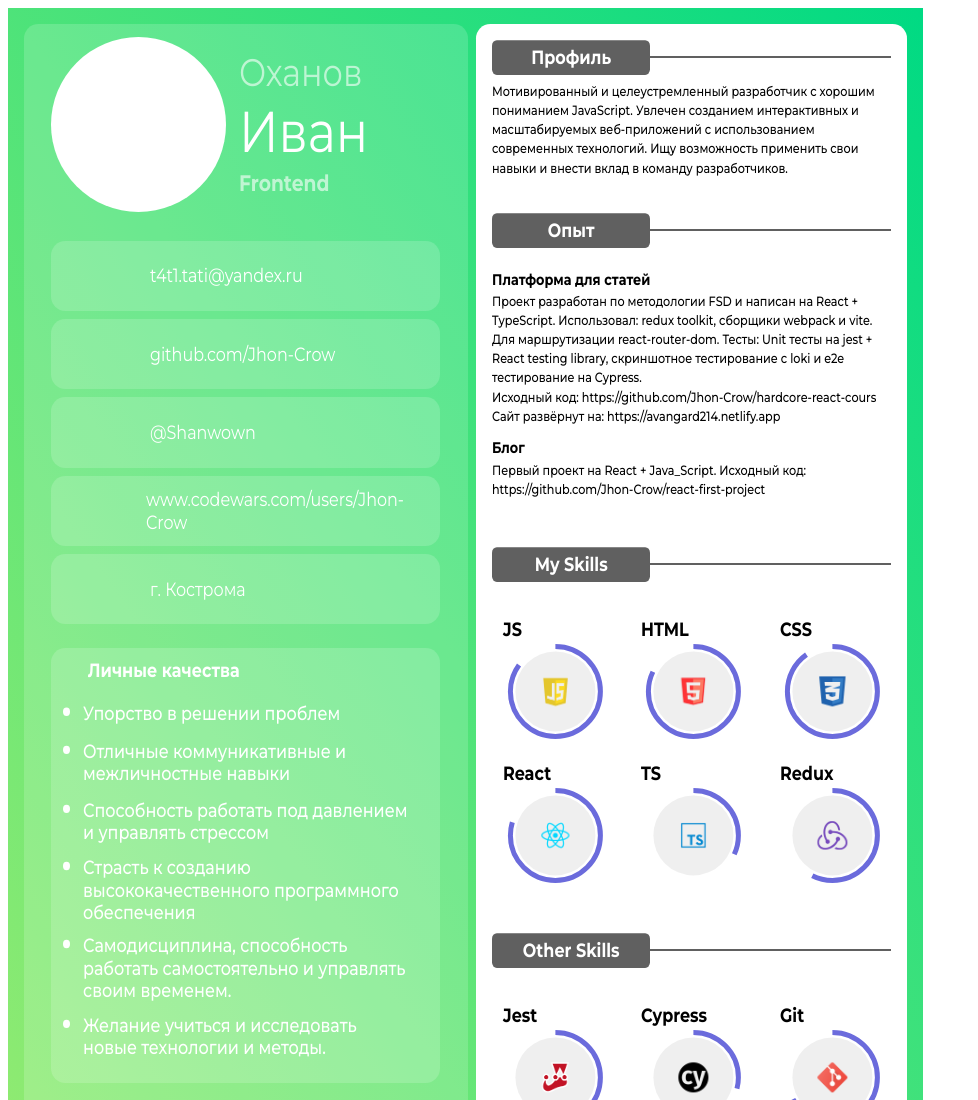
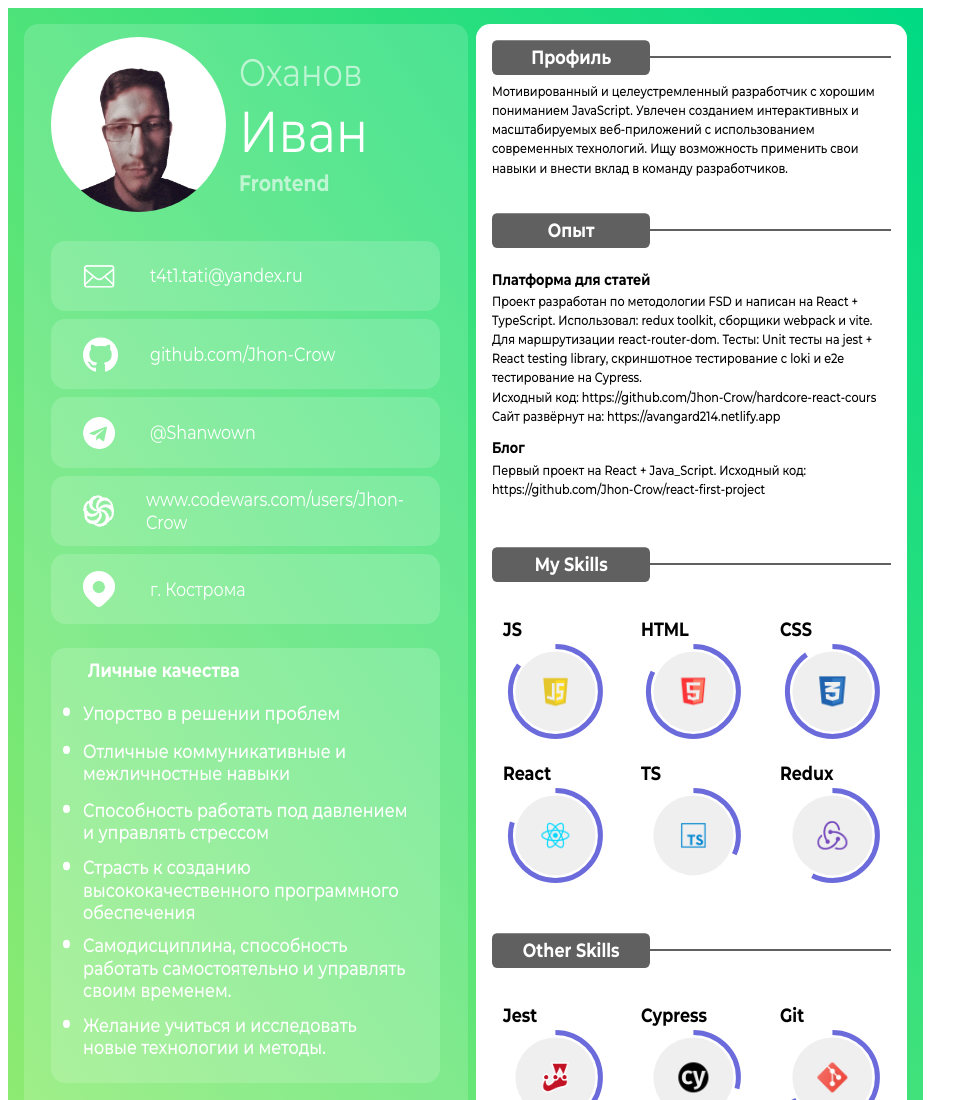
Before and after one commit to Jhon-Crow/Resume_2024, a plain HTML site: page index.html in a window 1280 px wide. Shown: the top 1100 px of the page, without its empty margins (0-978 px from the left). Drawn offline with Linux system fonts and the light colour scheme; the site is published under a folder, as on GitHub Pages, so addresses that start at the root find nothing.

Commit message:
fix imgs path

```diff
--- a/css/main.css
+++ b/css/main.css
@@ -140,22 +140,22 @@ circle:nth-child(1) {
 }
 
 .tg-logo{
-    background-image: url("/imgs/tg.png");
+    background-image: url("../imgs/tg.png");
 }
 
 .github-logo{
-    background-image: url("/imgs/github-logo.png");
+    background-image: url("../imgs/github-logo.png");
     background-position: left;
     height: 4rem;
     background-size: 2.2rem;
 }
 
 .codewors-logo{
-    background-image: url("/imgs/codewars-logo.png");
+    background-image: url("../imgs/codewars-logo.png");
 }
 
 .location-logo{
-    background-image: url("/imgs/location-logo.png");
+    background-image: url("../imgs/location-logo.png");
     background-position: left;
     height: 4rem;
     background-size: 2rem;
@@ -183,7 +183,7 @@ circle:nth-child(1) {
 }
 
 .mail-logo{
-    background-image: url("/imgs/mail.png");
+    background-image: url("../imgs/mail.png");
     background-position: left;
     height: 4rem;
 }
@@ -290,7 +290,7 @@ li::marker {
 }
 
 .header__avatar {
-    background-image: url("/imgs/avatar.png");
+    background-image: url("../imgs/avatar.png");
     background-size: cover;
     background-position: center bottom;
     background-color: white;
```
